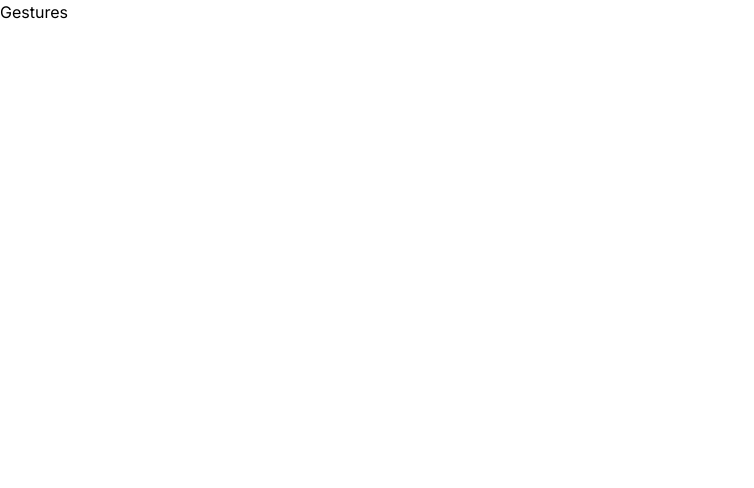
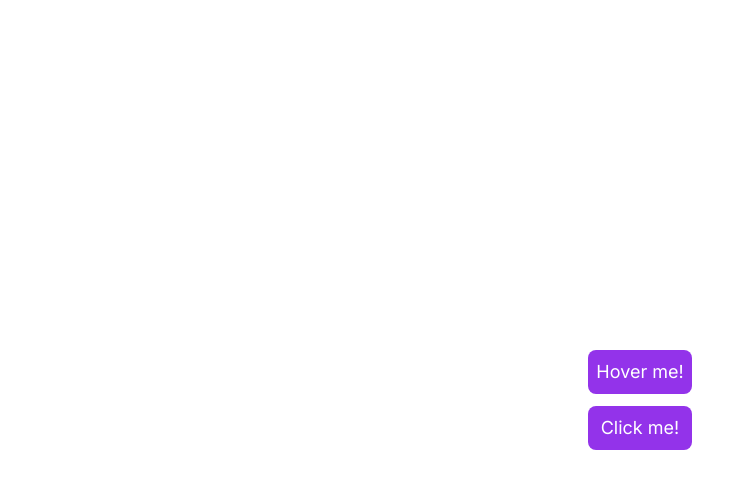
Before and after one commit to malikkotb/motion, a Next.js app: page / in a window 1280 px wide. Shown: the top 488 px of the page, without its empty margins (0-754 px from the left). Built offline with nearby package versions, Linux system fonts and the light colour scheme.

Commit message:
motion gestures

```diff
--- a/components/Gestures.tsx
+++ b/components/Gestures.tsx
@@ -1,6 +1,31 @@
-
+"use client";
+import { motion, MotionConfig } from "framer-motion";
 export default function Gestures() {
   return (
-    <div>Gestures</div>
-  )
+    <div className="grid place-content-center h-screen gap-3">
+      {/* Animations when some action happens (hovering or clicking a btn) */}
+
+      {/* how to define transitions for multiple components
+      => using MotionConfig */}
+      <MotionConfig transition={{ duration: 0.55, ease: "easeInOut" }}>
+        <motion.button
+          whileHover={{
+            scale: 1.1,
+            rotate: 5
+            // transition: { duration: 0.55, ease: "easeInOut" },
+          }}
+          className="bg-purple-600 text-white text-lg rounded-lg border-none p-2 cursor-pointer"
+        >
+          Hover me!
+        </motion.button>
+
+        <motion.button
+          whileTap={{ scale: 0.4 }}
+          className="bg-purple-600 text-white text-lg rounded-lg border-none p-2 cursor-pointer"
+        >
+          Click me!
+        </motion.button>
+      </MotionConfig>
+    </div>
+  );
 }
```
